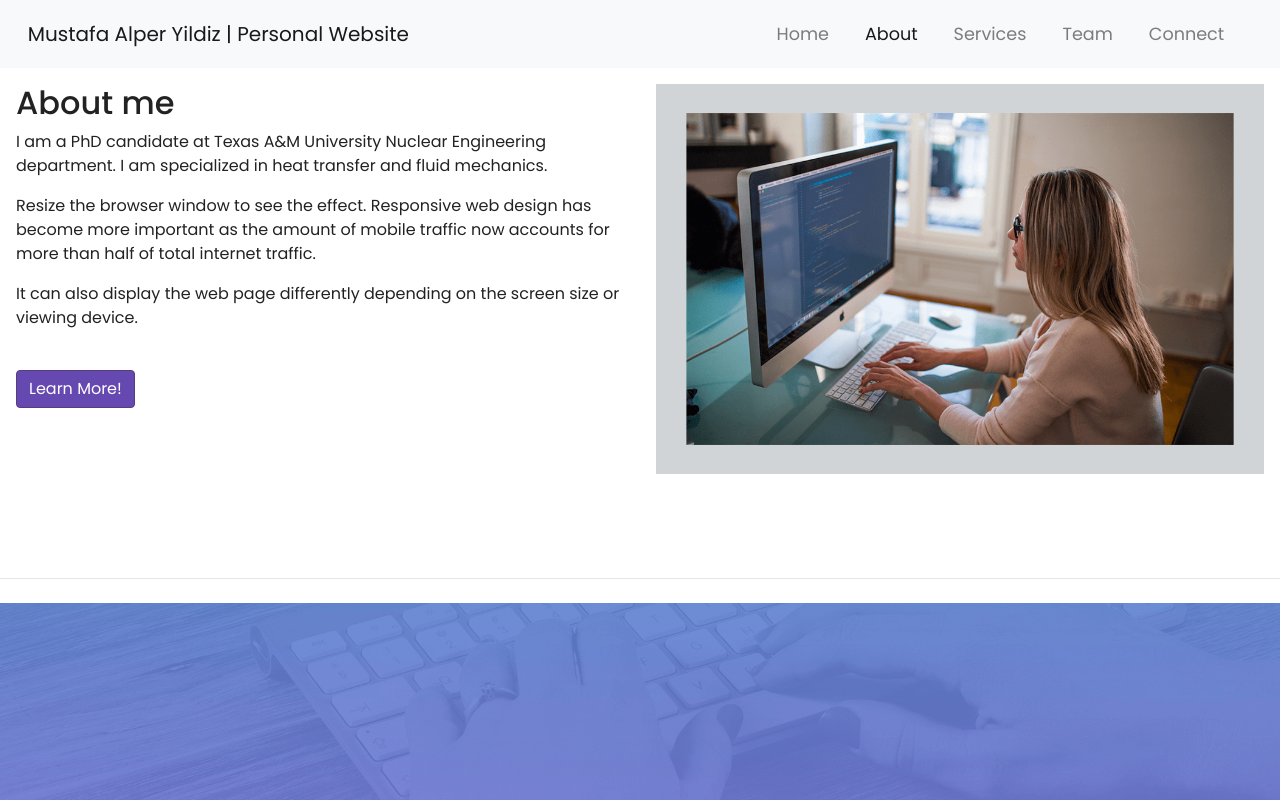
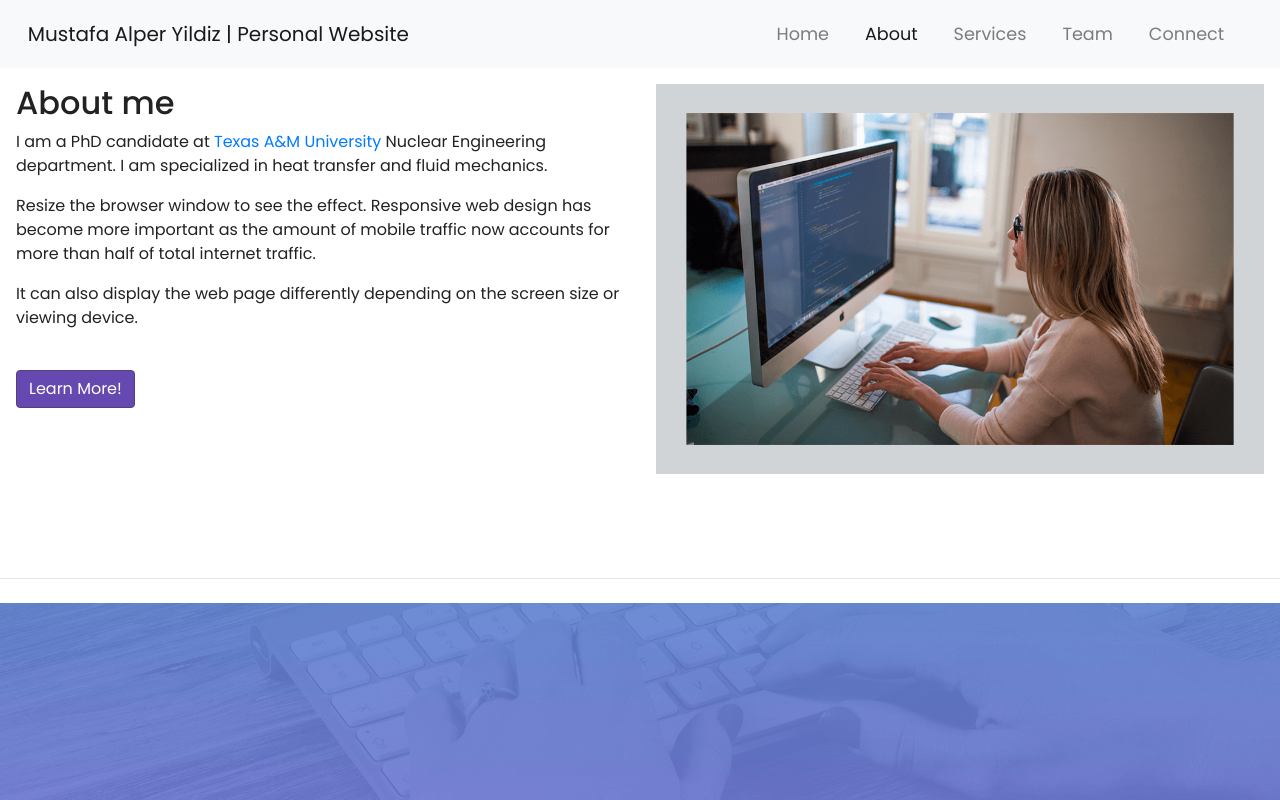
Before and after one commit to mayildiz1/may.github.io, a plain HTML site: page about.html in a window 1280 px wide. Shown: the top 800 px of the page. Drawn offline with nearby package versions, Linux system fonts and the light colour scheme.

Commit message:
Update about.html

```diff
--- a/about.html
+++ b/about.html
@@ -55,7 +55,7 @@
 		<div class="row padding">
 			<div class="col-md-12 col-lg-6">
 				<h2>About me</h2>
-				<p>I am a PhD candidate at Texas A&M University Nuclear Engineering department. I am specialized in heat transfer and fluid mechanics.</p>
+				<p>I am a PhD candidate at <a href="www.tamu.edu">Texas A&M University</a> Nuclear Engineering department. I am specialized in heat transfer and fluid mechanics.</p>
 				<p>Resize the browser window to see the effect. Responsive web design has become more important as the amount of mobile traffic now accounts for more than half of total internet traffic.</p>
 				<p>It can also display the web page differently depending on the screen size or viewing device.</p>
 				<br>
```
